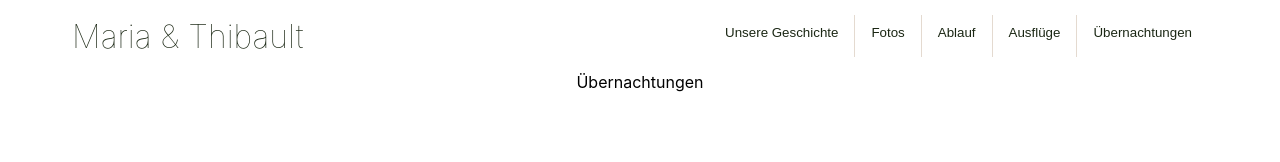
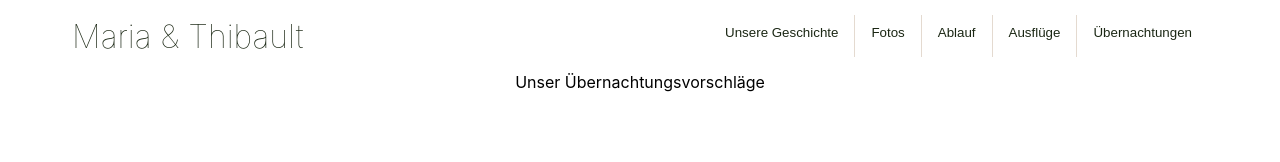
Before and after one commit to Dobherrmann/wedding, a React (Create React App) app: page /Sleep in a window 1280 px wide. Shown: the top 162 px of the page. Built offline with nearby package versions, Linux system fonts and the light colour scheme.

Commit message:
updateSleep

```diff
--- a/src/pages/Sleep.js
+++ b/src/pages/Sleep.js
@@ -8,7 +8,7 @@ class Sleep extends Component {
     render() {
         return (
             <div>
-                Übernachtungen
+                Unser Übernachtungsvorschläge
             </div>
         );
     }
```
